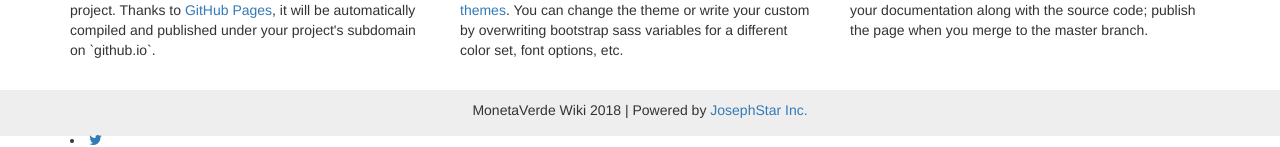
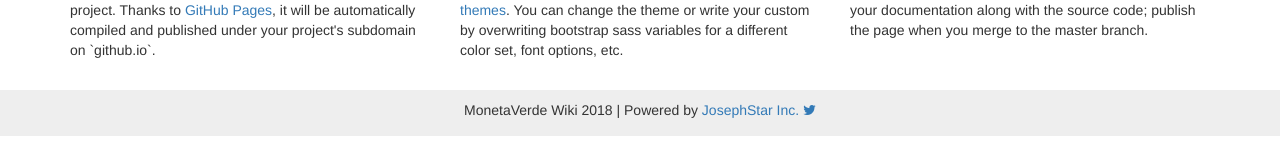
Before and after one commit to ammogcoder/www, a Jekyll site: the page built from index.html, in a window 1280 px wide and 900 px high, scrolled down 124 px. Shown: the part 750-897 px from the top of the window. Built offline with Jekyll 4.4.1, drawn with Linux system fonts in a browser that asks for light colours; nearby versions of some CDN libraries.

Commit message:
Update footer.html

```diff
--- a/_includes/footer.html
+++ b/_includes/footer.html
@@ -4,11 +4,12 @@
         <p class="text-center">
             {{ site.title }} {{ site.time | date: '%Y' }} |
             Powered by <a href="https://www.josephstar.net">JosephStar Inc.</a>
+            <a href="{{ site.twitter_url }}"><i class="fa fa-twitter" aria-hidden="true"></i></a>
 
         </p>
 
         <!-- <p class="text-muted">Place sticky footer content here.</p> -->
-        <li><a href="{{ site.twitter_url }}"><i class="fa fa-twitter" aria-hidden="true"></i></a></li>
+
     </div>
 
 </footer>
```
